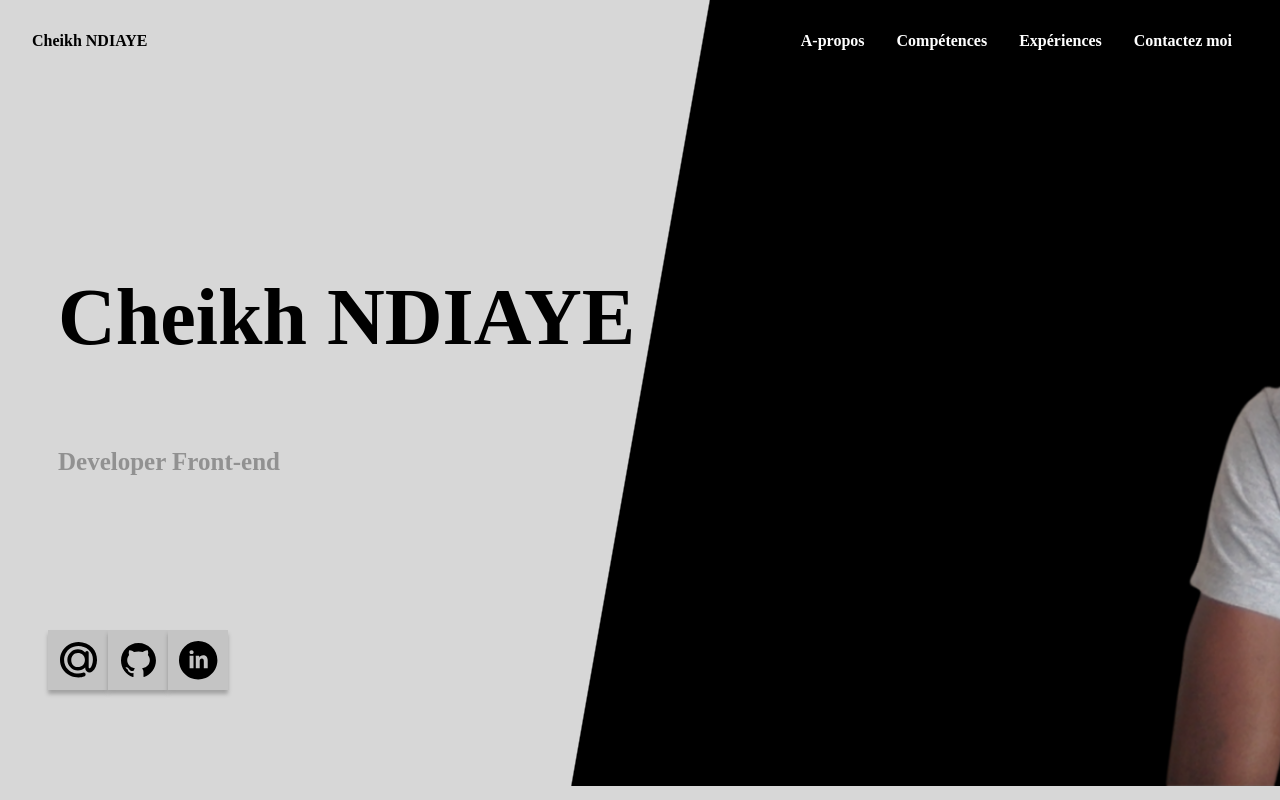
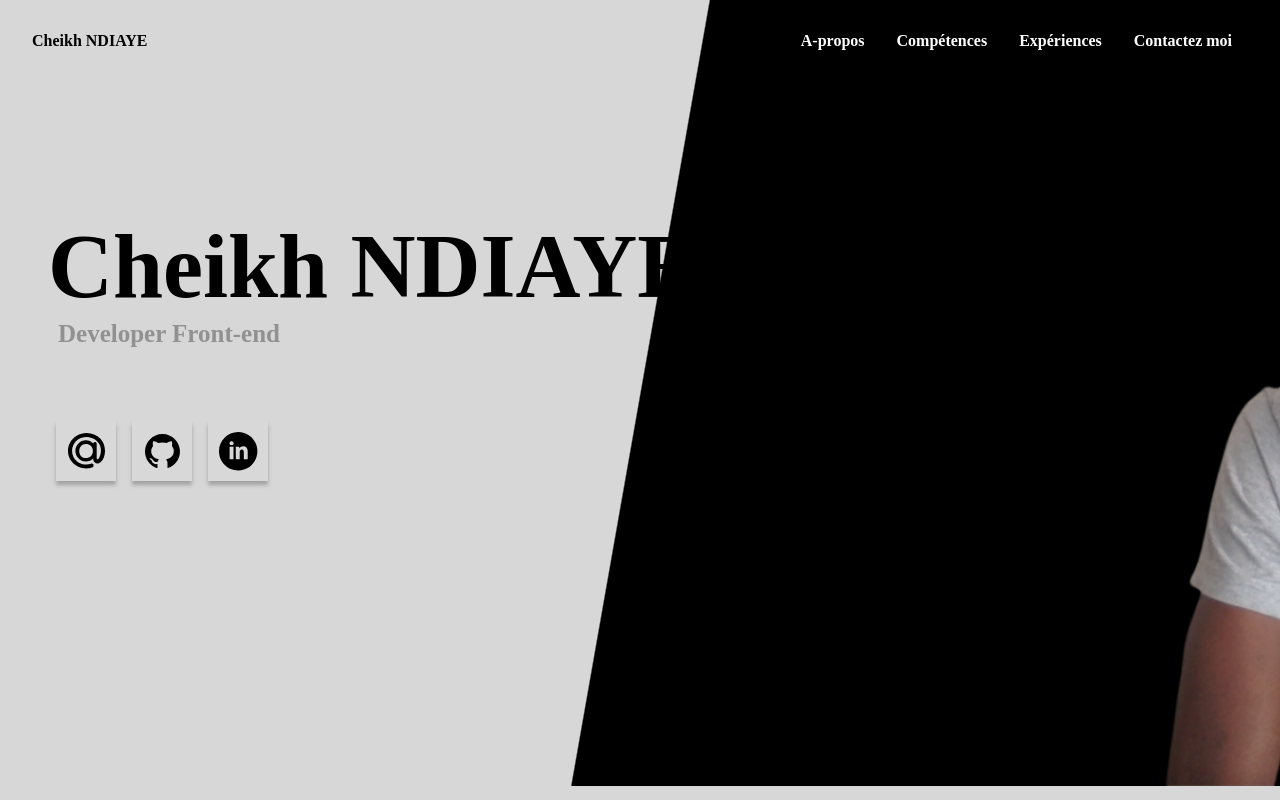
Before and after one commit to Cheik40/my-portfolio, a React (Vite) app: page / in a window 1280 px wide. Shown: the top 800 px of the page. Built offline with nearby package versions, Linux system fonts and the light colour scheme.

Commit message:
correction rendre responsive home

```diff
--- a/src/pages/home/Home.module.css
+++ b/src/pages/home/Home.module.css
@@ -12,27 +12,30 @@
     flex-direction: column;
     justify-content: space-between;
     align-items: flex-start;
+    height: 100%;
 }
 
 .titleH1 {
     display: flex;
     position: relative;
-    top: 130px;
+    top: 90px;
     font-family: "Raleway";
     font-style: normal;
     font-weight: 700;
-    font-size: 80px;
+    font-size: 90px;
     line-height: 94px;
     text-align: left;
     color: #000000;
     animation-duration: 5s;
     animation-name: slidein;
-    padding: 10px;
+    padding: 0 0px;
+    word-spacing: normal;
 }
 
 .jobTitle {
     display: flex;
     position: relative;
+    top: 90px;
     font-family: "Raleway";
     font-style: normal;
     font-weight: 800;
@@ -40,26 +43,34 @@
     line-height: 29px;
     text-align: left;
     color: #919191;
-    padding: 5em 10px;
+    padding: 0.2em 10px;
 }
 
 .socialIcons {
+    top: 150px;
     display: flex;
     justify-content: center;
     position: relative;
     bottom: 3em;
 }
 
-.socialIcons a {
+.socialLink {
     display: flex;
     width: 60px;
     height: 60px;
-    background: #c4c4c4;
+    background: #d8d8d8;
     box-shadow: 0px 4px 4px rgba(0, 0, 0, 0.25);
     transform: scale(1);
+    margin: 0.5em;
 }
 
-.socialIcons a img:hover {
+.socialLink:hover {
+    background: #d0d0d0;
+    margin: 0.5em;
+    border-radius: 0;
+}
+
+.socialLink img:hover {
     transform: scale(1.5);
     transition-duration: 0.8s;
     transition-timing-function: linear;
@@ -144,11 +155,9 @@
 @media only screen and (max-width: 1046px) {
     .intro {
         display: flex;
-        /* border: 1px solid #921b1b; */
         box-sizing: border-box;
         background-color: transparent;
         background-image: linear-gradient(-15deg, #d7d7d7 35%, #000000 0%);
-
         background-image: url("../../assets/djily.png");
         background-repeat: no-repeat;
         background-position: right center;
@@ -220,7 +229,7 @@
         padding: 0;
         background: transparent;
     }
-    .socialIcons a {
+    .socialLink {
         display: flex;
         position: static;
         background: transparent;
@@ -231,13 +240,13 @@
         height: 40px;
     }
 
-    .socialIcons a img {
+    .socialLink img {
         display: flex;
         position: static;
         transform: scale(1);
     }
 
-    .socialIcons a img:hover {
+    .socialLink img:hover {
         display: flex;
         position: static;
         transform: scale(1.2);
--- a/src/pages/home/Home.tsx
+++ b/src/pages/home/Home.tsx
@@ -13,13 +13,22 @@ function Home() {
                 <h1 className={styles.titleH1}>Cheikh NDIAYE</h1>
                 <p className={styles.jobTitle}>Developer Front-end</p>
                 <div className={styles.socialIcons}>
-                    <a href='mailto:djilyhoo@gmail.com'>
+                    <a
+                        className={styles.socialLink}
+                        href='mailto:djilyhoo@gmail.com'
+                    >
                         <img src={emailIcon} alt='Email' />
                     </a>
-                    <a href='https://github.com/Cheik40'>
+                    <a
+                        className={styles.socialLink}
+                        href='https://github.com/Cheik40'
+                    >
                         <img src={githubIcon} alt='GitHub' />
                     </a>
-                    <a href='https://fr.linkedin.com/in/cheikh-ndiaye-870513196?trk=public_profile_browsemap_profile-result-card_result-card_full-click'>
+                    <a
+                        className={styles.socialLink}
+                        href='https://fr.linkedin.com/in/cheikh-ndiaye-870513196?trk=public_profile_browsemap_profile-result-card_result-card_full-click'
+                    >
                         <img src={linkedinIcon} alt='LinkedIn' />
                     </a>
                 </div>
```
